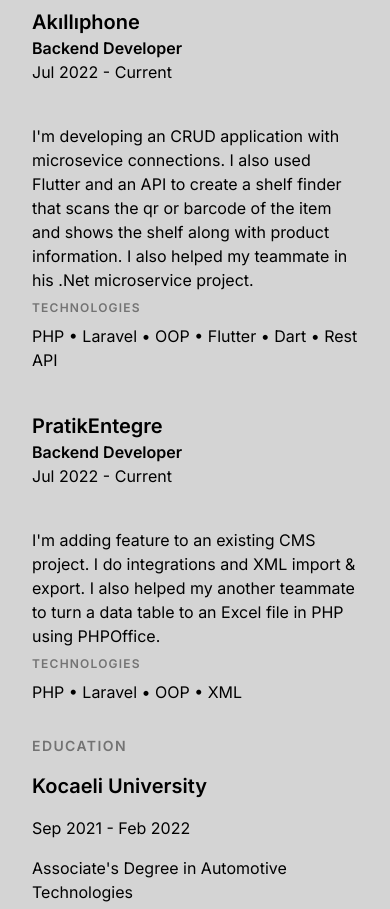
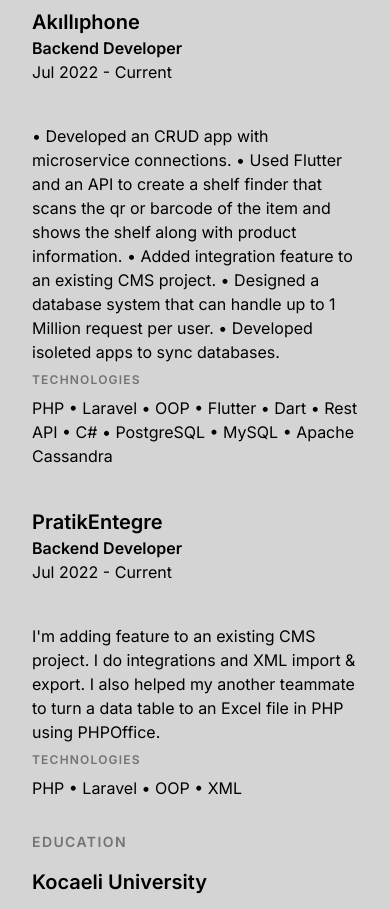
Before and after one commit to onursedef/resume, a website built with Vite: page index.html in a window 390 px wide. Shown: the part 1260-2169 px from the top of the page. Built offline with nearby package versions, Linux system fonts and the light colour scheme; a web font is replaced by a local one.

Commit message:
Akıllıphone about changed.

```diff
--- a/index.html
+++ b/index.html
@@ -91,9 +91,15 @@
           <p>Jul 2022 - Current</p>
         </div>
         <div class="content mt-6">
-          <p>I'm developing an CRUD application with microsevice connections. I also used Flutter and an API to create a shelf finder that scans the qr or barcode of the item and shows the shelf along with product information. I also helped my teammate in his .Net microservice project.</p>
+          <p>
+            • Developed an CRUD app with microservice connections.
+            • Used Flutter and an API to create a shelf finder that scans the qr or barcode of the item and shows the shelf along with product information.
+            • Added integration feature to an existing CMS project.
+            • Designed a database system that can handle up to 1 Million request per user.
+            • Developed isoleted apps to sync databases.
+          </p>
           <p class="subheading-sm mt-2">Technologies</p>
-          <p class="mt-2">PHP • Laravel • OOP • Flutter • Dart • Rest API</p>
+          <p class="mt-2">PHP • Laravel • OOP • Flutter • Dart • Rest API • C# • PostgreSQL • MySQL • Apache Cassandra</p>
         </div>
         <div class="md:col-span-4 mt-6 col-span-1">
           <p class="heading link">
```
